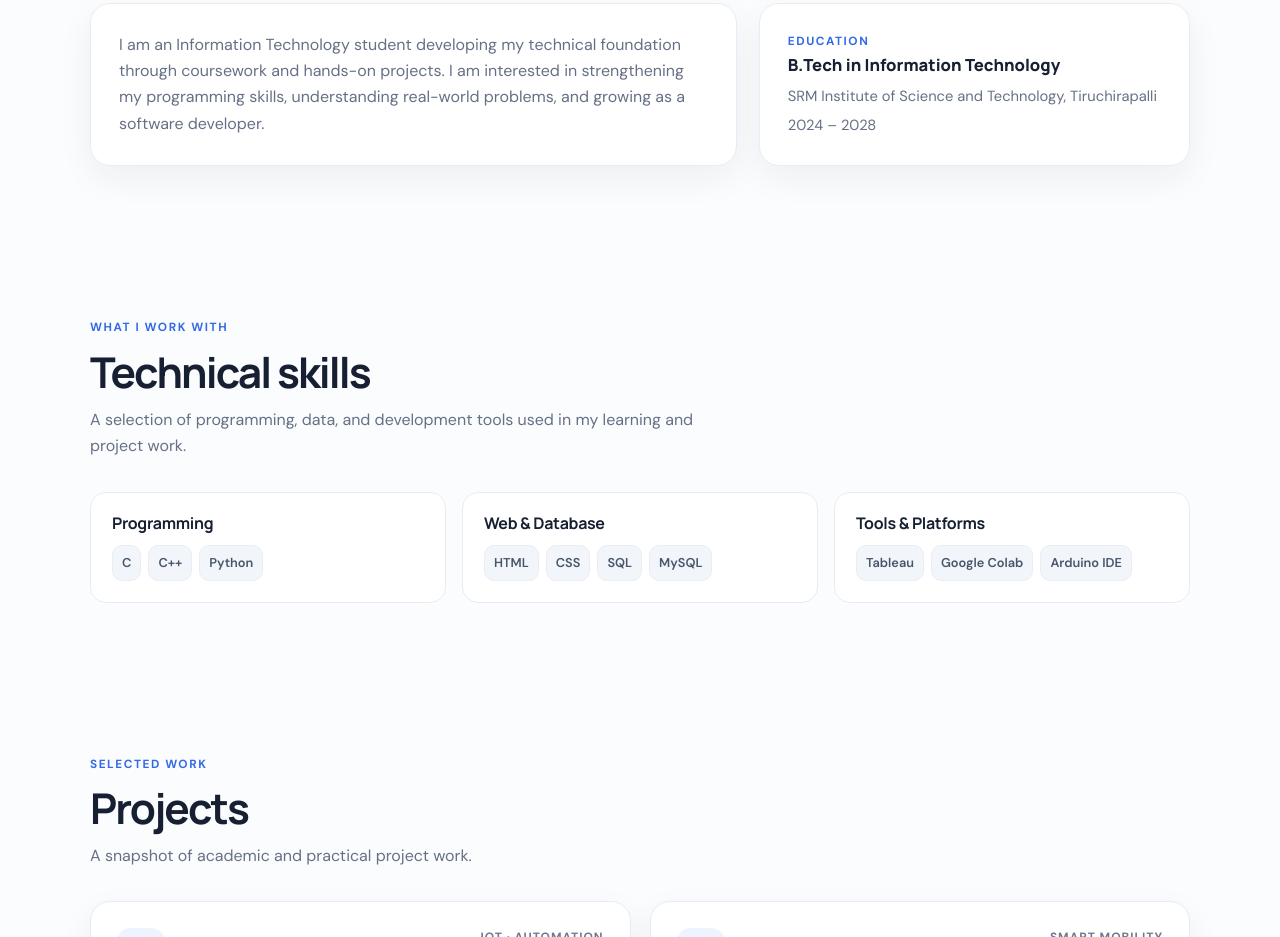
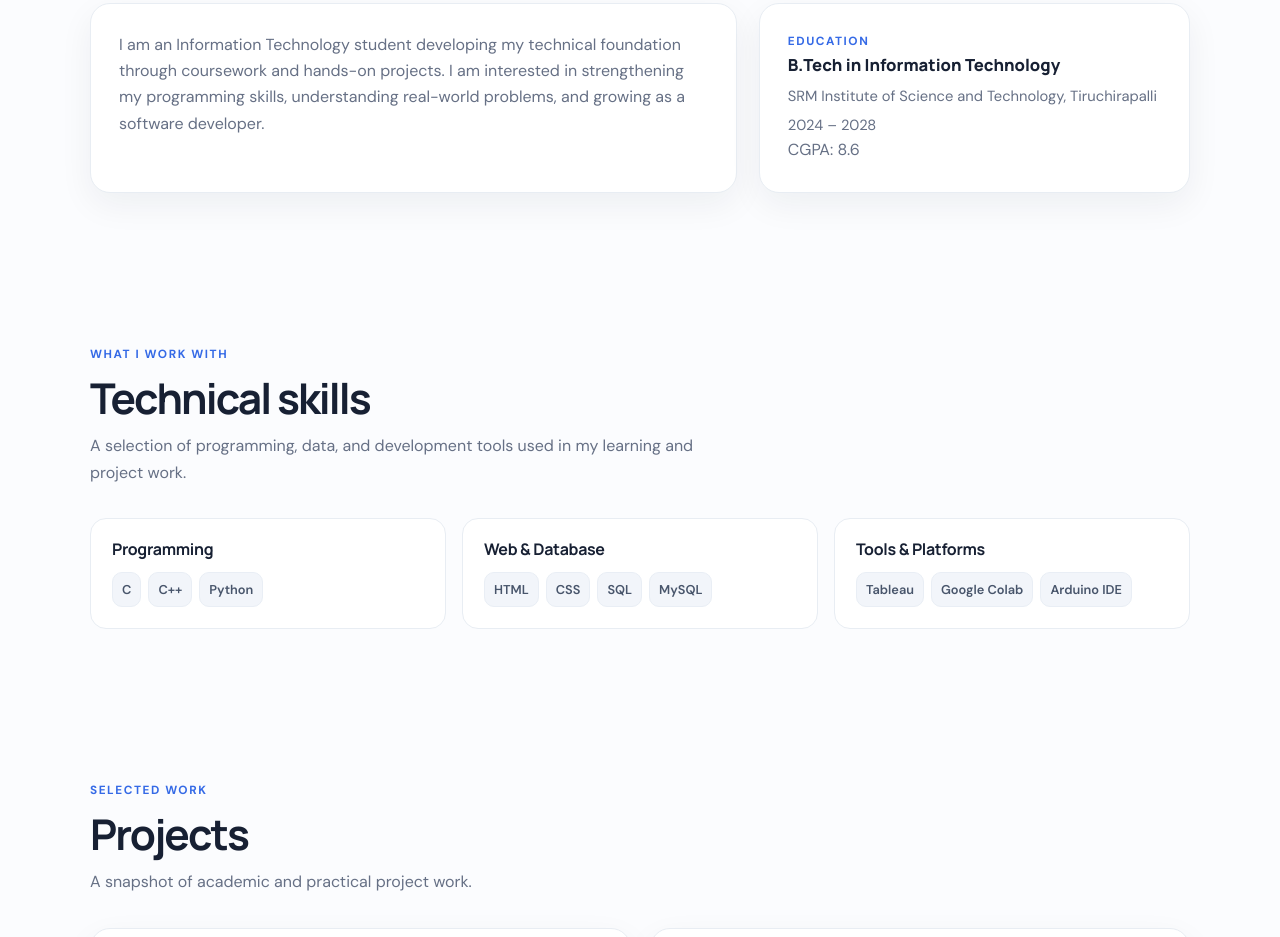
Before and after one commit to dharshyasri09/dharshya-portfolio, a plain HTML site: page index.html in a window 1280 px wide. Shown: the part 952-1889 px from the top of the page. Drawn offline with Linux system fonts and the light colour scheme.

Commit message:
Update index.html

```diff
--- a/index.html
+++ b/index.html
@@ -144,6 +144,7 @@
             <div class="education-title">B.Tech in Information Technology</div>
             <div class="education-sub">SRM Institute of Science and Technology, Tiruchirapalli</div>
             <div class="education-sub">2024 – 2028</div>
+            <p>CGPA: 8.6</p>
           </div>
         </div>
       </div>
```
